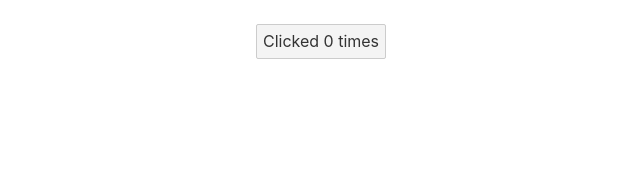
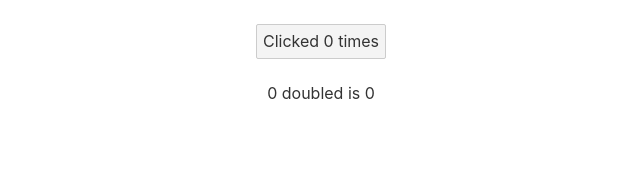
Before and after one commit to uriyang/svelte-tutorial, a Svelte app: page / in a window 1280 px wide. Shown: the top 173 px of the page, without its empty margins (319-959 px from the left). Built offline with nearby package versions, Linux system fonts and the light colour scheme.

Commit message:
2.b_Reactivity/Declarations
- add reactive declarations

```diff
--- a/src/App.svelte
+++ b/src/App.svelte
@@ -1,5 +1,7 @@
 <script>
 	let count = 0;
+
+	$: doubled = count * 2;
 
 	function handleClick() {
 		count += 1;
@@ -8,7 +10,9 @@
 
 <main>
 	<button on:click={handleClick}>
-	Clicked {count} {count === 1 ? 'time' : 'times' }</button>
+		Clicked {count} {count === 1 ? 'time' : 'times' }
+	</button>
+	<p>{count} doubled is {doubled}</p>
 </main>
 
 <style>
```
